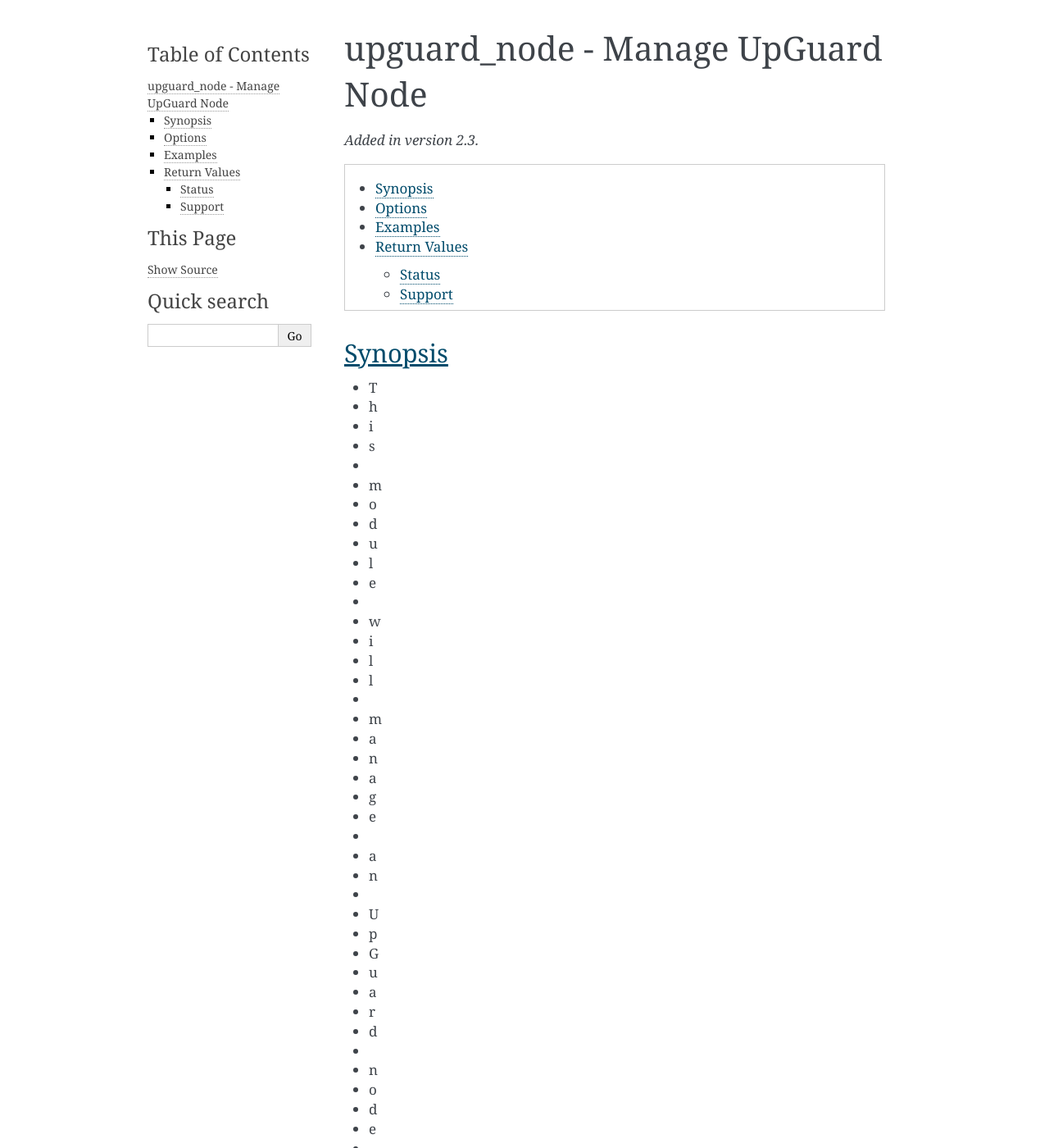
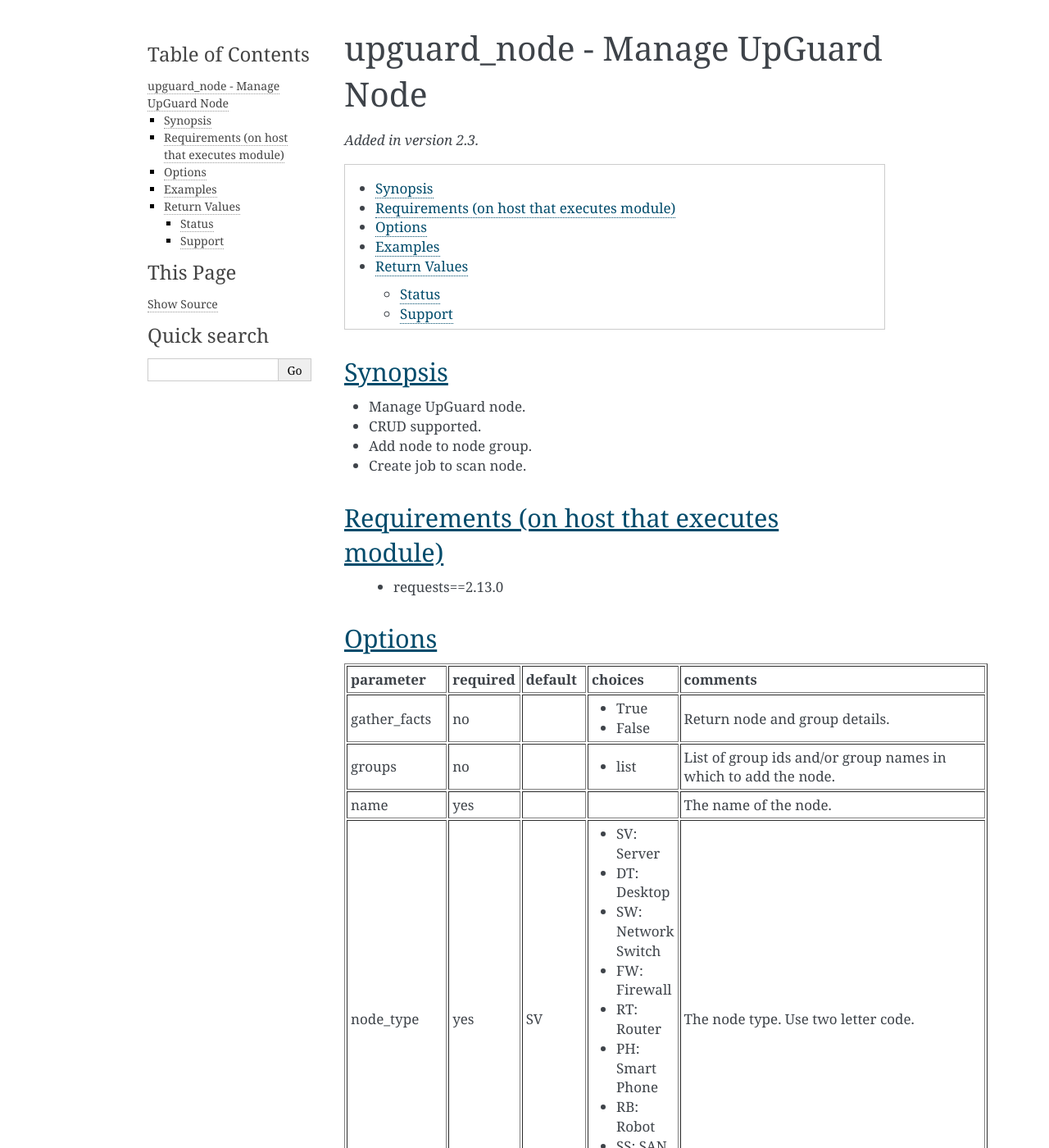
Before and after one commit to napalm255/ansible-upguard, a Sphinx documentation site: the page built from docs/upguard_node.rst, in a window 1280 px wide and 1400 px high. Shown: the whole window at 82% size. Built offline with Sphinx 7.4.7, drawn with Linux system fonts in a browser that asks for light colours; some of the changed text lies outside the part shown.

Commit message:
doc clean up

```diff
--- a/docs/upguard_node.rst
+++ b/docs/upguard_node.rst
@@ -15,150 +15,16 @@
 Synopsis
 --------
 
-* T
-* h
-* i
-* s
-*
-* m
-* o
-* d
-* u
-* l
-* e
-*
-* w
-* i
-* l
-* l
-*
-* m
-* a
-* n
-* a
-* g
-* e
-*
-* a
-* n
-*
-* U
-* p
-* G
-* u
-* a
-* r
-* d
-*
-* n
-* o
-* d
-* e
-* .
-*
-* I
-* t
-*
-* c
-* a
-* n
-*
-* c
-* r
-* e
-* a
-* t
-* e
-* ,
-*
-* u
-* p
-* d
-* a
-* t
-* e
-*
-* a
-* n
-* d
-*
-* d
-* e
-* l
-* e
-* t
-* e
-*
-* a
-*
-* n
-* o
-* d
-* e
-* .
-*
-* A
-* d
-* d
-*
-* t
-* h
-* e
-*
-* n
-* o
-* d
-* e
-*
-* t
-* o
-*
-* a
-*
-* n
-* o
-* d
-* e
-*
-* g
-* r
-* o
-* u
-* p
-* .
-*
-* C
-* r
-* e
-* a
-* t
-* e
-*
-* j
-* o
-* b
-*
-* t
-* o
-*
-* s
-* c
-* a
-* n
-*
-* t
-* h
-* e
-*
-* n
-* o
-* d
-* e
-* .
-*
+* Manage UpGuard node.
+* CRUD supported.
+* Add node to node group.
+* Create job to scan node.
 
 
+Requirements (on host that executes module)
+-------------------------------------------
 
+  * requests==2.13.0
 
 
 Options
@@ -239,8 +105,7 @@
     <td>yes</td>
     <td></td>
         <td><ul></ul></td>
-        <td><div>The url of the Upguard Management Console. Port is optional. i.e.  https://upguard.example.com[:8443]
-    </div></td></tr>
+        <td><div>The url of the Upguard Management Console. Port is optional.</div><div>i.e.  https://upguard.example.com[:8443]</div></td></tr>
             <tr>
     <td>username<br/><div style="font-size: small;"></div></td>
     <td>yes</td>
```
Also changed, not shown: 1 other file.
